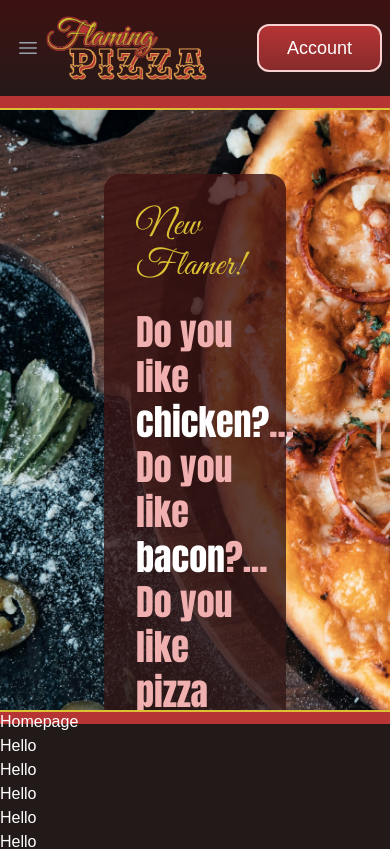
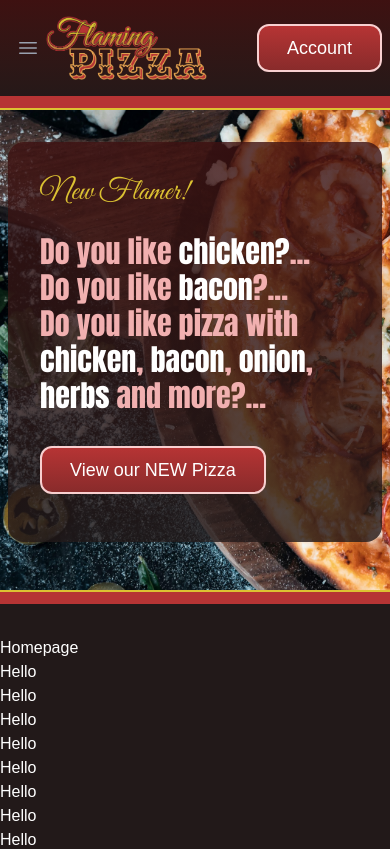
Before and after one commit to bousefsl/flaming-pizza, a Next.js app: page / in a window 390 px wide. Shown: the top 849 px of the page. Built offline with nearby package versions, Linux system fonts and the light colour scheme.

Commit message:
hero - responsive update

```diff
--- a/src/components/HeroBanner.tsx
+++ b/src/components/HeroBanner.tsx
@@ -1,19 +1,22 @@
+//Next
 import Image from "next/image"
+//Components
 import HeroImg from "../assets/images/hero-bg.jpg"
 import { Button } from "./global/CTAs"
+import RedLine from "./global/RedLine"
 
 export default function HeroBanner() {
   return (
     <section className="hero-banner mb-8">
       <div className=" border-b-2 border-fp-yellow">
-        <div className="min-h-120 max-h-150 overflow-hidden relative py-16">
-          <Image src={HeroImg} alt="Pizza" className="hero-img" />
+        <div className="min-h-120 max-h-150 overflow-hidden relative py-8 sm:py-16">
+          <Image src={HeroImg} alt="Pizza" className="hero-img" priority />
           <div className="container mx-auto">
-            <div className="w-full sm:w-1/2 md:w-2/5 px-26">
+            <div className="w-full md:w-2/3 lg:w-1/2 xl:w-2/5 2xl:w-1/3 px-2 sm:px-12">
               <div className="bg-linear-to-b from-primary-950/80 to-fp-black/80 px-8 pt-8 pb-12 rounded-2xl">
                 <div className="mb-8">
-                  <p className="font-gvibes text-4xl text-fp-yellow mb-6">New Flamer!</p>
-                  <h1 className="font-anton text-primary-300 text-4xl/tight">
+                  <p className="font-gvibes text-3xl sm:text-4xl text-fp-yellow mb-6">New Flamer!</p>
+                  <h1 className="font-anton text-primary-300 text-3xl sm:text-4xl/tight">
                     Do you like <span className="text-white">chicken?</span>... <br />
                     Do you like <span className="text-white">bacon</span>?... <br />
                     Do you like pizza with <span className="text-white">chicken</span>, <span className="text-white">bacon</span>, <span className="text-white">onion</span>, <span className="text-white">herbs</span> and more?...
@@ -26,7 +29,7 @@ export default function HeroBanner() {
         </div>
       </div>
       {/*Bottom Red Line*/}
-      <div className="h-3 bg-primary-700">&nbsp;</div>
+      <RedLine />
     </section>
   )
 }
--- a/src/components/global/NavBar.tsx
+++ b/src/components/global/NavBar.tsx
@@ -12,6 +12,7 @@ import NavBarMenuBtn from "./NavBarMenuBtn"
 import NavBarMenu from "./NavBarMenu"
 import NavBarMenuItem from "./NavBarMenuItem"
 import { Button } from "./CTAs"
+import RedLine from "./RedLine"
 
 export default function NavBar() {
   const [mobMenuIsOpen, setMobMenuIsOpen] = useState(true)
@@ -59,7 +60,7 @@ export default function NavBar() {
       {/*Mobile Menu*/}
       <NavBarMenu mobMenuIsOpen={mobMenuIsOpen} navbarNav={navbarNav} />
       {/*Bottom Red Line*/}
-      <div className="h-3 bg-primary-700">&nbsp;</div>
+      <RedLine />
     </nav>
   )
 }
--- /dev/null
+++ b/src/components/global/RedLine.tsx
@@ -0,0 +1,3 @@
+export default function RedLine() {
+  return <div className="h-3 bg-primary-700">&nbsp;</div>
+}
```
Also changed, not shown: public/hero-bg.jpg (deleted).
